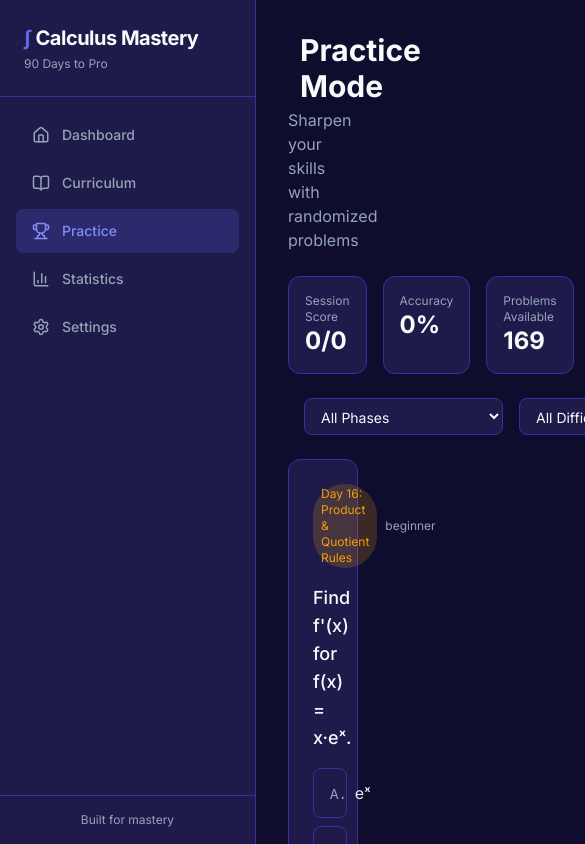
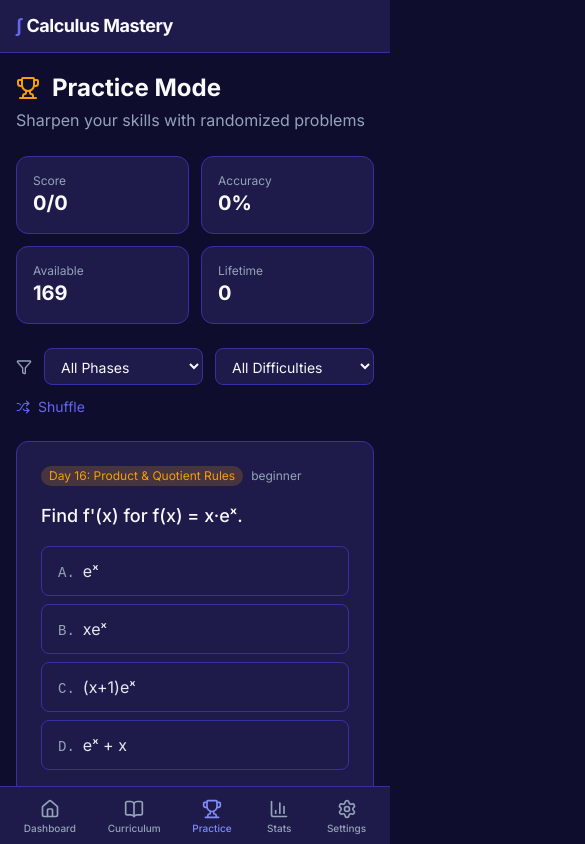
Before and after one commit to kllyjsn/Calculus, a React (Vite) app: page /practice in a window 390 px wide. Shown: the top 844 px of the page, 585 px wide, since content can reach past the window. Built offline with nearby package versions, Linux system fonts and the light colour scheme.

Commit message:
Make app fully mobile-responsive with bottom nav, stacking grids, and safe areas
Co-Authored-By: Jason Kelley <kllyjsn@gmail.com>

```diff
--- a/index.html
+++ b/index.html
@@ -3,7 +3,7 @@
   <head>
     <meta charset="UTF-8" />
     <link rel="icon" type="image/svg+xml" href="/favicon.svg" />
-    <meta name="viewport" content="width=device-width, initial-scale=1.0" />
+    <meta name="viewport" content="width=device-width, initial-scale=1.0, viewport-fit=cover" />
     <link rel="preconnect" href="https://fonts.googleapis.com" />
     <link rel="preconnect" href="https://fonts.gstatic.com" crossorigin />
     <link href="https://fonts.googleapis.com/css2?family=Inter:wght@400;500;600;700&display=swap" rel="stylesheet" />
--- a/src/components/layout/Layout.tsx
+++ b/src/components/layout/Layout.tsx
@@ -5,8 +5,9 @@ export function Layout({ children }: { children: ReactNode }) {
   return (
     <div className="min-h-screen bg-bg">
       <Sidebar />
-      <main className="ml-64 min-h-screen">
-        <div className="max-w-5xl mx-auto px-8 py-8">
+      {/* Desktop: sidebar offset. Mobile: top header + bottom nav padding */}
+      <main className="md:ml-64 min-h-screen pt-14 pb-20 md:pt-0 md:pb-0">
+        <div className="max-w-5xl mx-auto px-4 py-4 md:px-8 md:py-8">
           {children}
         </div>
       </main>
--- a/src/components/layout/Sidebar.tsx
+++ b/src/components/layout/Sidebar.tsx
@@ -5,13 +5,15 @@ const links = [
   { to: '/', label: 'Dashboard', icon: Home },
   { to: '/curriculum', label: 'Curriculum', icon: BookOpen },
   { to: '/practice', label: 'Practice', icon: Trophy },
-  { to: '/stats', label: 'Statistics', icon: BarChart3 },
+  { to: '/stats', label: 'Stats', icon: BarChart3 },
   { to: '/settings', label: 'Settings', icon: Settings },
 ];
 
 export function Sidebar() {
   return (
-    <aside className="fixed left-0 top-0 h-full w-64 bg-surface border-r border-surface-lighter z-50 flex flex-col">
+    <>
+      {/* Desktop sidebar */}
+      <aside className="hidden md:flex fixed left-0 top-0 h-full w-64 bg-surface border-r border-surface-lighter z-50 flex-col">
         <div className="p-6 border-b border-surface-lighter">
           <h1 className="text-xl font-bold text-text-bright tracking-tight">
             <span className="text-primary">∫</span> Calculus Mastery
@@ -40,5 +42,33 @@ export function Sidebar() {
           <p className="text-xs text-text-muted text-center">Built for mastery</p>
         </div>
       </aside>
+
+      {/* Mobile top header */}
+      <header className="md:hidden fixed top-0 left-0 right-0 bg-surface border-b border-surface-lighter z-50 px-4 py-3 flex items-center">
+        <h1 className="text-lg font-bold text-text-bright tracking-tight">
+          <span className="text-primary">∫</span> Calculus Mastery
+        </h1>
+      </header>
+
+      {/* Mobile bottom nav */}
+      <nav className="md:hidden fixed bottom-0 left-0 right-0 bg-surface border-t border-surface-lighter z-50 flex justify-around px-2 py-1 safe-bottom">
+        {links.map(({ to, label, icon: Icon }) => (
+          <NavLink
+            key={to}
+            to={to}
+            className={({ isActive }) =>
+              `flex flex-col items-center gap-0.5 px-2 py-2 rounded-lg text-[10px] font-medium transition-colors min-w-[48px] ${
+                isActive
+                  ? 'text-primary-light'
+                  : 'text-text-muted'
+              }`
+            }
+          >
+            <Icon size={20} />
+            {label}
+          </NavLink>
+        ))}
+      </nav>
+    </>
   );
 }
--- a/src/index.css
+++ b/src/index.css
@@ -56,3 +56,7 @@ body {
 .katex {
   font-size: 1.1em !important;
 }
+
+.safe-bottom {
+  padding-bottom: env(safe-area-inset-bottom, 8px);
+}
--- a/src/pages/Curriculum.tsx
+++ b/src/pages/Curriculum.tsx
@@ -24,7 +24,7 @@ export function Curriculum() {
   return (
     <div className="space-y-6">
       <div>
-        <h1 className="text-3xl font-bold text-text-bright">Curriculum</h1>
+        <h1 className="text-2xl md:text-3xl font-bold text-text-bright">Curriculum</h1>
         <p className="text-text-muted mt-1">
           {allTopics.length} lessons across {phases.length} phases
         </p>
@@ -108,7 +108,7 @@ export function Curriculum() {
                       <h3 className="font-semibold text-text-bright truncate">{topic.title}</h3>
                       <p className="text-sm text-text-muted truncate">{topic.subtitle}</p>
                     </div>
-                    <div className="flex items-center gap-4 text-text-muted text-sm">
+                    <div className="hidden sm:flex items-center gap-4 text-text-muted text-sm">
                       <span className="flex items-center gap-1">
                         <Clock size={14} />
                         {topic.estimatedMinutes}m
--- a/src/pages/Lesson.tsx
+++ b/src/pages/Lesson.tsx
@@ -191,12 +191,12 @@ export function Lesson() {
   return (
     <div className="space-y-6">
       {/* Header */}
-      <div className="flex items-center justify-between">
-        <Link to="/curriculum" className="flex items-center gap-2 text-text-muted hover:text-text transition-colors">
-          <ArrowLeft size={18} />
-          Curriculum
+      <div className="flex items-center justify-between gap-2">
+        <Link to="/curriculum" className="flex items-center gap-1 text-text-muted hover:text-text transition-colors text-sm">
+          <ArrowLeft size={16} />
+          <span className="hidden sm:inline">Curriculum</span>
         </Link>
-        <div className="flex items-center gap-3">
+        <div className="flex items-center gap-2 md:gap-3">
           {dayNum > 1 && (
             <Link to={`/lesson/${dayNum - 1}`} className="text-text-muted hover:text-text transition-colors text-sm">
               &larr; Day {dayNum - 1}
@@ -222,7 +222,7 @@ export function Lesson() {
           <span className="text-xs text-text-muted">{topic.difficulty}</span>
           {isCompleted && <span className="text-xs text-success flex items-center gap-1"><CheckCircle size={12} /> Completed</span>}
         </div>
-        <h1 className="text-3xl font-bold text-text-bright">{topic.title}</h1>
+        <h1 className="text-2xl md:text-3xl font-bold text-text-bright">{topic.title}</h1>
         <p className="text-text-muted mt-1">{topic.subtitle}</p>
       </div>
 
@@ -246,7 +246,7 @@ export function Lesson() {
       {topic.keyFormulas.length > 0 && (
         <div className="bg-surface rounded-xl p-5 border border-surface-lighter">
           <h3 className="text-sm font-semibold text-text-bright mb-3">Key Formulas</h3>
-          <div className="grid grid-cols-2 gap-3">
+          <div className="grid grid-cols-1 sm:grid-cols-2 gap-3">
             {topic.keyFormulas.map((f, i) => (
               <div key={i} className="bg-bg rounded-lg p-3">
                 <p className="text-xs text-text-muted mb-1">{f.name}</p>
--- a/src/pages/Practice.tsx
+++ b/src/pages/Practice.tsx
@@ -71,7 +71,7 @@ export function Practice() {
   return (
     <div className="space-y-6">
       <div>
-        <h1 className="text-3xl font-bold text-text-bright flex items-center gap-3">
+        <h1 className="text-2xl md:text-3xl font-bold text-text-bright flex items-center gap-3">
           <Trophy className="text-secondary" />
           Practice Mode
         </h1>
@@ -79,34 +79,34 @@ export function Practice() {
       </div>
 
       {/* Session Stats */}
-      <div className="flex gap-4">
-        <div className="bg-surface rounded-xl p-4 border border-surface-lighter flex-1">
-          <p className="text-xs text-text-muted">Session Score</p>
-          <p className="text-2xl font-bold text-text-bright">{sessionCorrect}/{sessionTotal}</p>
+      <div className="grid grid-cols-2 md:grid-cols-4 gap-3">
+        <div className="bg-surface rounded-xl p-4 border border-surface-lighter">
+          <p className="text-xs text-text-muted">Score</p>
+          <p className="text-xl md:text-2xl font-bold text-text-bright">{sessionCorrect}/{sessionTotal}</p>
         </div>
-        <div className="bg-surface rounded-xl p-4 border border-surface-lighter flex-1">
+        <div className="bg-surface rounded-xl p-4 border border-surface-lighter">
           <p className="text-xs text-text-muted">Accuracy</p>
-          <p className="text-2xl font-bold text-text-bright">
+          <p className="text-xl md:text-2xl font-bold text-text-bright">
             {sessionTotal > 0 ? Math.round((sessionCorrect / sessionTotal) * 100) : 0}%
           </p>
         </div>
-        <div className="bg-surface rounded-xl p-4 border border-surface-lighter flex-1">
-          <p className="text-xs text-text-muted">Problems Available</p>
-          <p className="text-2xl font-bold text-text-bright">{shuffledProblems.length}</p>
+        <div className="bg-surface rounded-xl p-4 border border-surface-lighter">
+          <p className="text-xs text-text-muted">Available</p>
+          <p className="text-xl md:text-2xl font-bold text-text-bright">{shuffledProblems.length}</p>
         </div>
-        <div className="bg-surface rounded-xl p-4 border border-surface-lighter flex-1">
-          <p className="text-xs text-text-muted">Lifetime Solved</p>
-          <p className="text-2xl font-bold text-text-bright">{Object.keys(progress.problemResults).length}</p>
+        <div className="bg-surface rounded-xl p-4 border border-surface-lighter">
+          <p className="text-xs text-text-muted">Lifetime</p>
+          <p className="text-xl md:text-2xl font-bold text-text-bright">{Object.keys(progress.problemResults).length}</p>
         </div>
       </div>
 
       {/* Filters */}
-      <div className="flex items-center gap-4">
+      <div className="flex flex-wrap items-center gap-3">
         <Filter size={16} className="text-text-muted" />
         <select
           value={phaseFilter}
           onChange={(e) => { setPhaseFilter(e.target.value); setCurrentIdx(0); }}
-          className="bg-surface border border-surface-lighter text-text-bright rounded-lg px-3 py-2 text-sm"
+          className="bg-surface border border-surface-lighter text-text-bright rounded-lg px-3 py-2 text-sm flex-1 min-w-[120px]"
         >
           <option value="all">All Phases</option>
           {phases.map(p => <option key={p.id} value={p.id}>{p.name}</option>)}
@@ -114,7 +114,7 @@ export function Practice() {
         <select
           value={difficultyFilter}
           onChange={(e) => { setDifficultyFilter(e.target.value as Difficulty | 'all'); setCurrentIdx(0); }}
-          className="bg-surface border border-surface-lighter text-text-bright rounded-lg px-3 py-2 text-sm"
+          className="bg-surface border border-surface-lighter text-text-bright rounded-lg px-3 py-2 text-sm flex-1 min-w-[120px]"
         >
           <option value="all">All Difficulties</option>
           <option value="beginner">Beginner</option>
--- a/src/pages/Stats.tsx
+++ b/src/pages/Stats.tsx
@@ -28,7 +28,7 @@ export function Stats() {
   return (
     <div className="space-y-8">
       <div>
-        <h1 className="text-3xl font-bold text-text-bright flex items-center gap-3">
+        <h1 className="text-2xl md:text-3xl font-bold text-text-bright flex items-center gap-3">
           <BarChart3 className="text-primary" />
           Statistics
         </h1>
@@ -36,7 +36,7 @@ export function Stats() {
       </div>
 
       {/* Overview Cards */}
-      <div className="grid grid-cols-2 gap-4">
+      <div className="grid grid-cols-1 sm:grid-cols-2 gap-3 md:gap-4">
         <motion.div initial={{ opacity: 0, y: 20 }} animate={{ opacity: 1, y: 0 }}
           className="bg-surface rounded-xl p-6 border border-surface-lighter">
           <div className="flex items-center gap-2 mb-3">
```
Also changed, not shown: src/pages/Dashboard.tsx (+6 -6 lines). Lines whose indentation alone changed are shown as unchanged.
